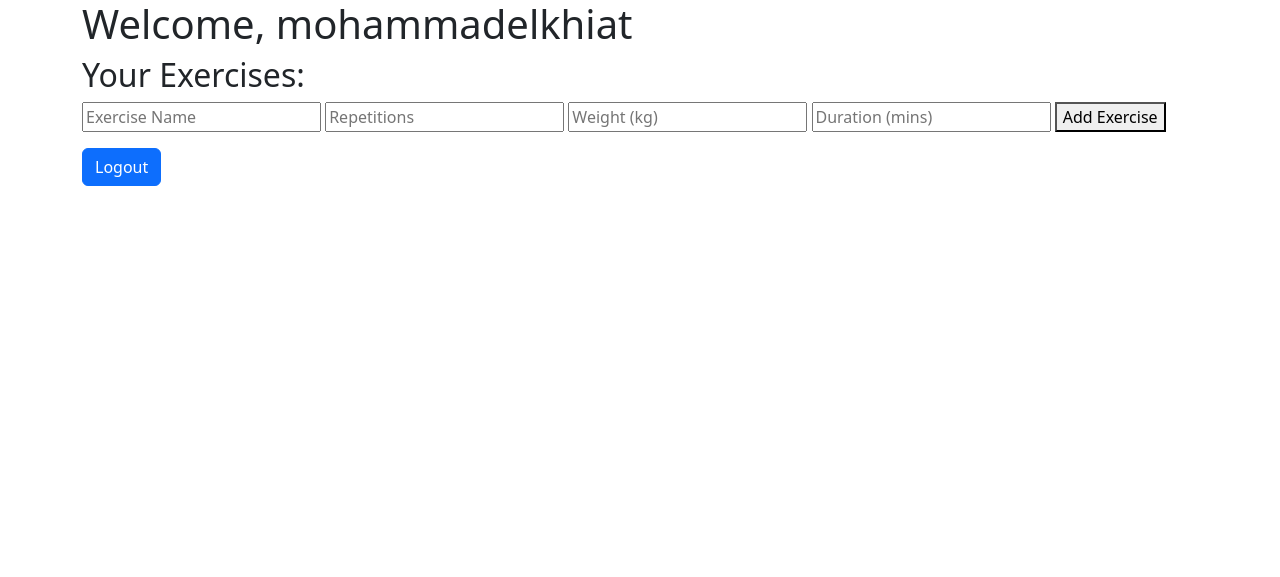
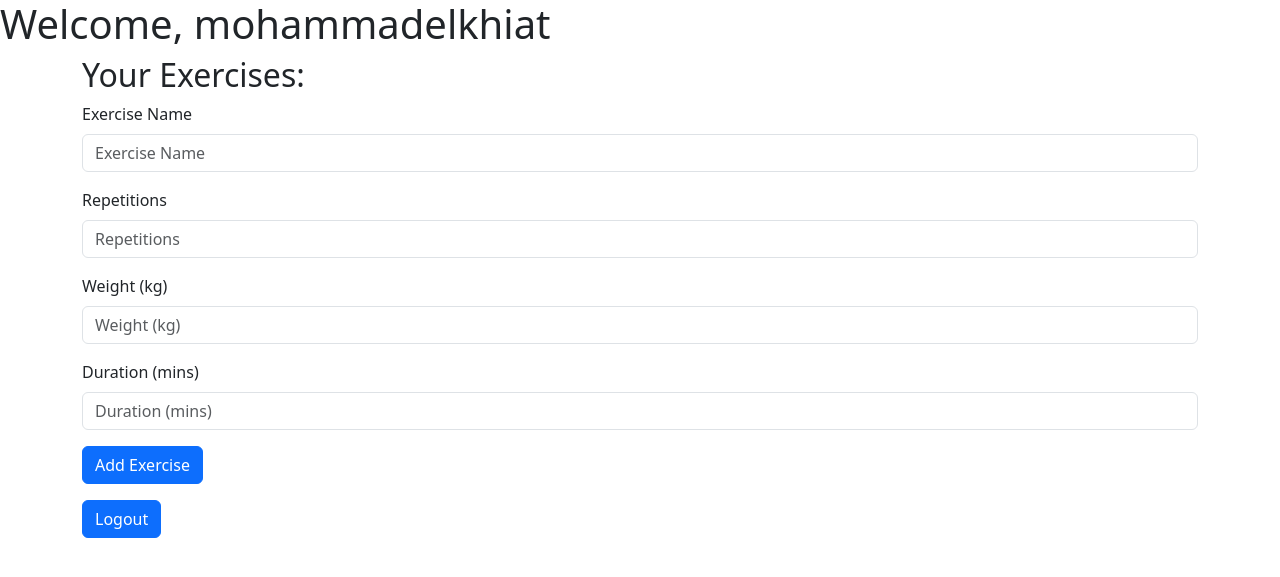
Before and after one commit to mohammadelkhiat/mahsoub, a Flask app: page / in a window 1280 px wide. Shown: the top 577 px of the page. Run offline with Flask 3, Linux system fonts and the light colour scheme; a user stored in the database is signed in; data that the repository does not hold is empty; some libraries are stand-ins or nearby versions.

Commit message:
advanced look with html, added Chart with js and html, some upgrades to app.py too

```diff
--- a/app.py
+++ b/app.py
@@ -96,6 +96,21 @@ def add_exercise():
         )
         db.session.add(new_exercise)
         db.session.commit()
-        flash('New exercise added successfully!')
+        recommended_exercises = get_recommendations(new_exercise.name)  # Implement this function
+        flash('New exercise added successfully! You might also like: ' + ', '.join(recommended_exercises))
         return redirect(url_for('index'))
     return redirect(url_for('index'))  # Redirect if the method is not POST or any other issue
+
+
+@app.route('/exercise-names')
+def exercise_names():
+    search = request.args.get('term')
+    exercise_list = ['Push-ups', 'Pull-ups', 'Squats', 'Deadlifts', 'Bench Press']  # Extend this list
+    results = [exercise for exercise in exercise_list if search.lower() in exercise.lower()]
+    return jsonify(results)
+
+@app.route('/exercise-data')
+@login_required
+def exercise_data():
+    data = fetch_exercise_data(current_user.id)  # Implement fetching logic
+    return jsonify(data)
--- /dev/null
+++ b/static/js/chart-setup.js
@@ -0,0 +1,28 @@
+document.addEventListener('DOMContentLoaded', function() {
+    fetch('/exercise-data')  // Make sure this endpoint returns the correct data
+        .then(response => response.json())
+        .then(data => {
+            const ctx = document.getElementById('exerciseChart').getContext('2d');
+            const myChart = new Chart(ctx, {
+                type: 'line',
+                data: {
+                    labels: data.labels, // Expecting 'labels' from data
+                    datasets: [{
+                        label: 'Weekly Exercise',
+                        data: data.datasets, // Expecting 'datasets' from data
+                        backgroundColor: 'rgba(255, 99, 132, 0.2)',
+                        borderColor: 'rgba(255, 99, 132, 1)',
+                        borderWidth: 1
+                    }]
+                },
+                options: {
+                    scales: {
+                        y: {
+                            beginAtZero: true
+                        }
+                    }
+                }
+            });
+        })
+        .catch(error => console.error('Error loading the chart data:', error));
+});
--- a/templates/index.html
+++ b/templates/index.html
@@ -3,10 +3,23 @@
 <head>
     <title>Mahsoub Dashboard</title>
     <link rel="stylesheet" href="https://cdn.jsdelivr.net/npm/bootstrap@5.3.0-alpha1/dist/css/bootstrap.min.css">
+    <link rel="stylesheet" href="https://cdnjs.cloudflare.com/ajax/libs/animate.css/4.1.1/animate.min.css"/>
+    <script src="https://code.jquery.com/jquery-3.6.0.min.js"></script>
+    <script src="https://code.jquery.com/ui/1.12.1/jquery-ui.min.js"></script>
+    <script>
+    $(document).ready(function() {
+        $("#exercise_name").autocomplete({
+            source: "/exercise-names",
+            minLength: 2
+        });
+    });
+    </script>
 </head>
 <body>
+    <div class="animate__animated animate__fadeIn">
+        <h1>Welcome, {{ current_user.username }}</h1>
+    </div>
     <div class="container">
-        <h1>Welcome, {{ current_user.username }}</h1>
         <h2>Your Exercises:</h2>
         <div>
             {% with messages = get_flashed_messages() %}
@@ -18,13 +31,26 @@
             </ul>
             {% endif %}
             {% endwith %}
-            <form action="/add-exercise" method="post">
-                <input type="text" name="name" placeholder="Exercise Name" required>
-                <input type="number" name="repetitions" placeholder="Repetitions" required>
-                <input type="number" name="weight" placeholder="Weight (kg)">
-                <input type="number" name="duration" placeholder="Duration (mins)">
-                <button type="submit">Add Exercise</button>
-            </form>
+
+        <form action="/add-exercise" method="post" class="mb-3">
+            <div class="mb-3">
+                <label for="name" class="form-label">Exercise Name</label>
+                <input type="text" name="name" id="name" placeholder="Exercise Name" required class="form-control">
+            </div>
+            <div class="mb-3">
+                <label for="repetitions" class="form-label">Repetitions</label>
+                <input type="number" name="repetitions" id="repetitions" placeholder="Repetitions" required class="form-control">
+            </div>
+            <div class="mb-3">
+                <label for="weight" class="form-label">Weight (kg)</label>
+                <input type="number" name="weight" id="weight" placeholder="Weight (kg)" class="form-control">
+            </div>
+            <div class="mb-3">
+                <label for="duration" class="form-label">Duration (mins)</label>
+                <input type="number" name="duration" id="duration" placeholder="Duration (mins)" class="form-control">
+            </div>
+            <button type="submit" class="btn btn-primary">Add Exercise</button>
+        </form>
         </div>
         <ul>
             {% for exercise in exercises %}
@@ -33,6 +59,9 @@
         </ul>
         <a href="{{ url_for('logout') }}" class="btn btn-primary">Logout</a>
     </div>
+
+    <script src="https://cdn.jsdelivr.net/npm/chart.js"></script>
+    <script src="{{ url_for('static', filename='js/chart-setup.js') }}"></script>
     <script src="https://cdn.jsdelivr.net/npm/bootstrap@5.3.0-alpha1/dist/js/bootstrap.min.js"></script>
 </body>
 </html>
```
